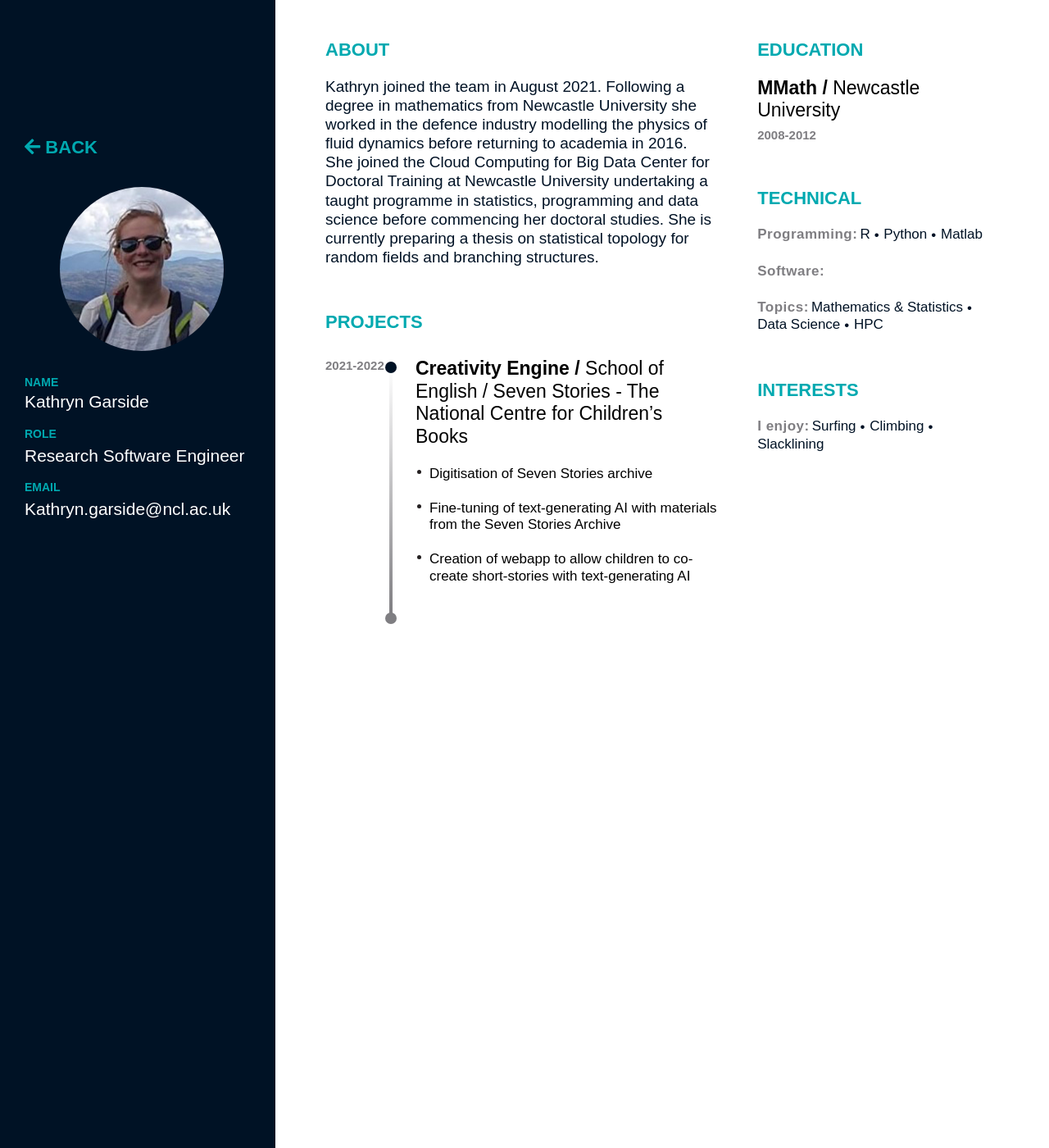
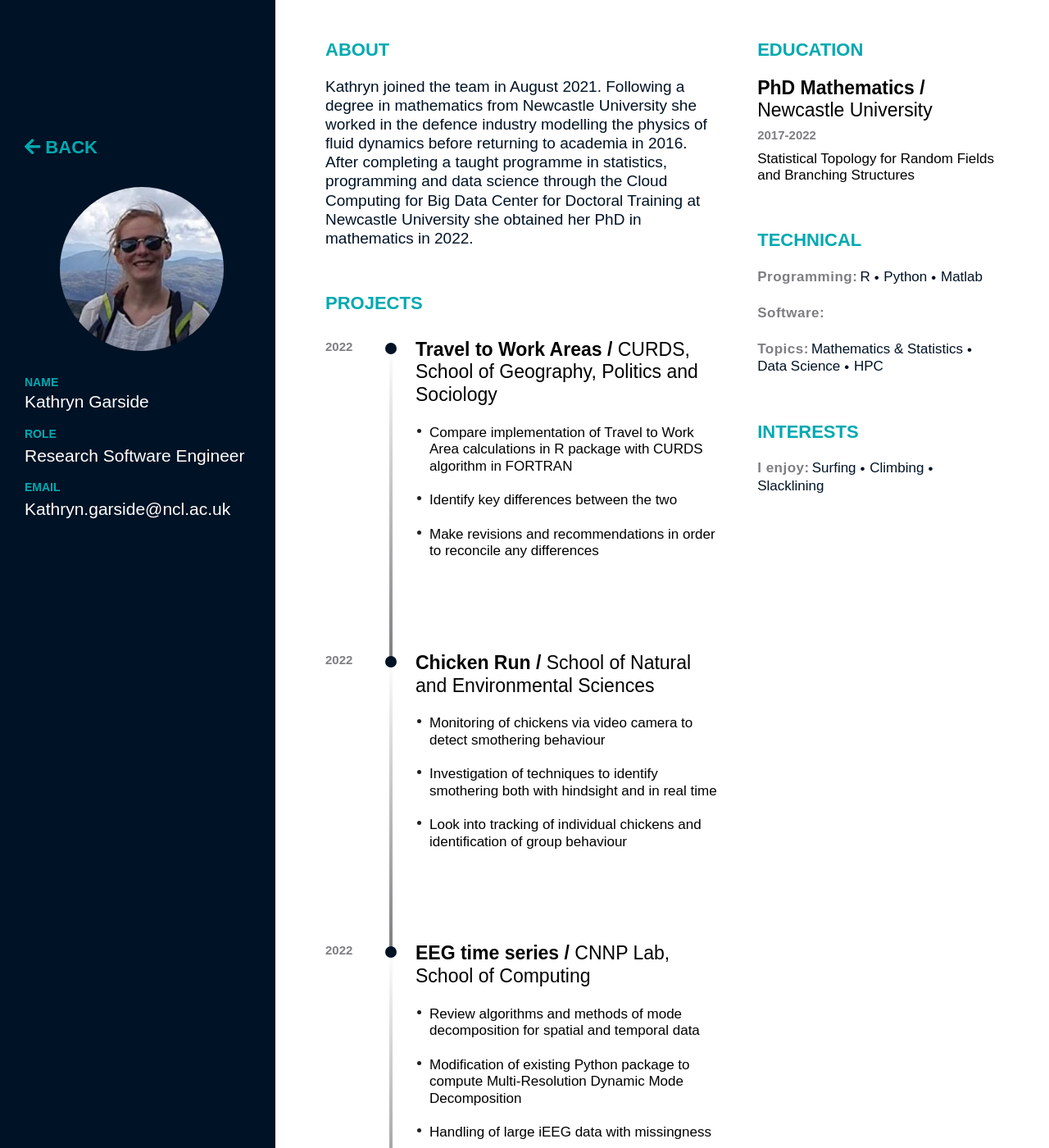
Before and after one commit to NewcastleRSE/rse-team-website, a Jekyll site: the page built from kathryn-garside.md, in a window 1280 px wide and 1400 px high. Shown: the whole window at 82% size. Built offline with Jekyll 4.4.1, drawn with Linux system fonts in a browser that asks for light colours; some web fonts are replaced.

Commit message:
Updated projects

```diff
--- a/kathryn-garside.md
+++ b/kathryn-garside.md
@@ -6,9 +6,10 @@ sections:
   email: Kathryn.garside@ncl.ac.uk
   role: Research Software Engineer
   education:
-    degree: MMath
+    degree: PhD Mathematics
     university: Newcastle University
-    years: 2008-2012
+    years: 2017-2022
+    description: Statistical Topology for Random Fields and Branching Structures
   skills:
     programming:
       - R
@@ -23,6 +24,27 @@ sections:
       - Climbing
       - Slacklining
   projects:
+    - title: Travel to Work Areas
+      partner: CURDS, School of Geography, Politics and Sociology
+      year: 2022
+      tasks:
+        - Compare implementation of Travel to Work Area calculations in R package with CURDS algorithm in FORTRAN
+        - Identify key differences between the two
+        - Make revisions and recommendations in order to reconcile any differences
+    - title: Chicken Run
+      partner: School of Natural and Environmental Sciences
+      year: 2022
+      tasks:
+        - Monitoring of chickens via video camera to detect smothering behaviour
+        - Investigation of techniques to identify smothering both with hindsight and in real time
+        - Look into tracking of individual chickens and identification of group behaviour
+    - title: EEG time series
+      partner: CNNP Lab, School of Computing
+      year: 2022
+      tasks:
+        - Review algorithms and methods of mode decomposition for spatial and temporal data
+        - Modification of existing Python package to compute Multi-Resolution Dynamic Mode Decomposition
+        - Handling of large iEEG data with missingness
     - title: Creativity Engine
       partner: School of English / Seven Stories - The National Centre for Children’s Books
       year: 2021-2022
@@ -34,4 +56,4 @@ sections:
 
 
 ---
-Kathryn joined the team in August 2021. Following a degree in mathematics from Newcastle University she worked in the defence industry modelling the physics of fluid dynamics before returning to academia in 2016. She joined the Cloud Computing for Big Data Center for Doctoral Training at Newcastle University undertaking a taught programme in statistics, programming and data science before commencing her doctoral studies. She is currently preparing a thesis on statistical topology for random fields and branching structures.
+Kathryn joined the team in August 2021. Following a degree in mathematics from Newcastle University she worked in the defence industry modelling the physics of fluid dynamics before returning to academia in 2016. After completing a taught programme in statistics, programming and data science through the Cloud Computing for Big Data Center for Doctoral Training at Newcastle University she obtained her PhD in mathematics in 2022.
```
